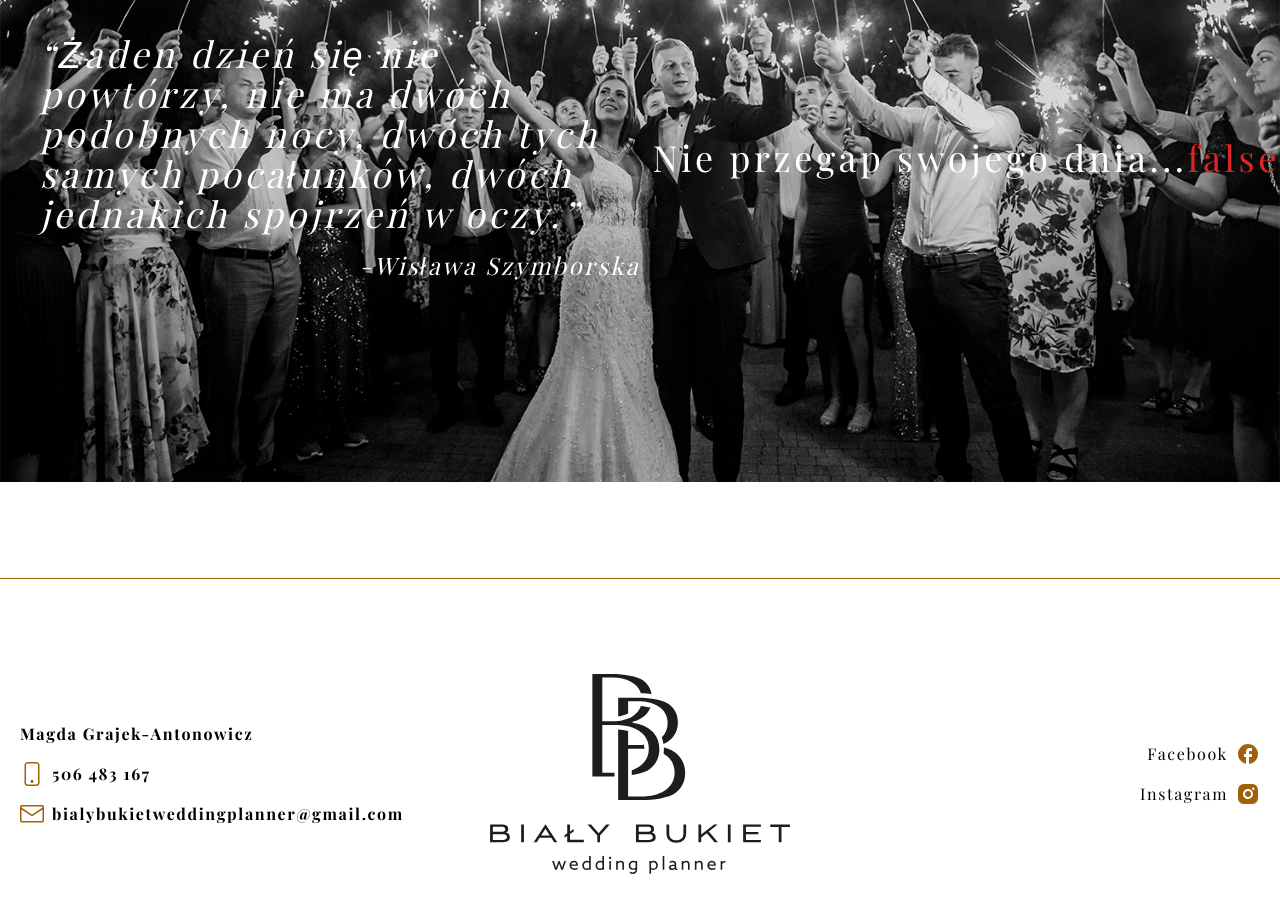
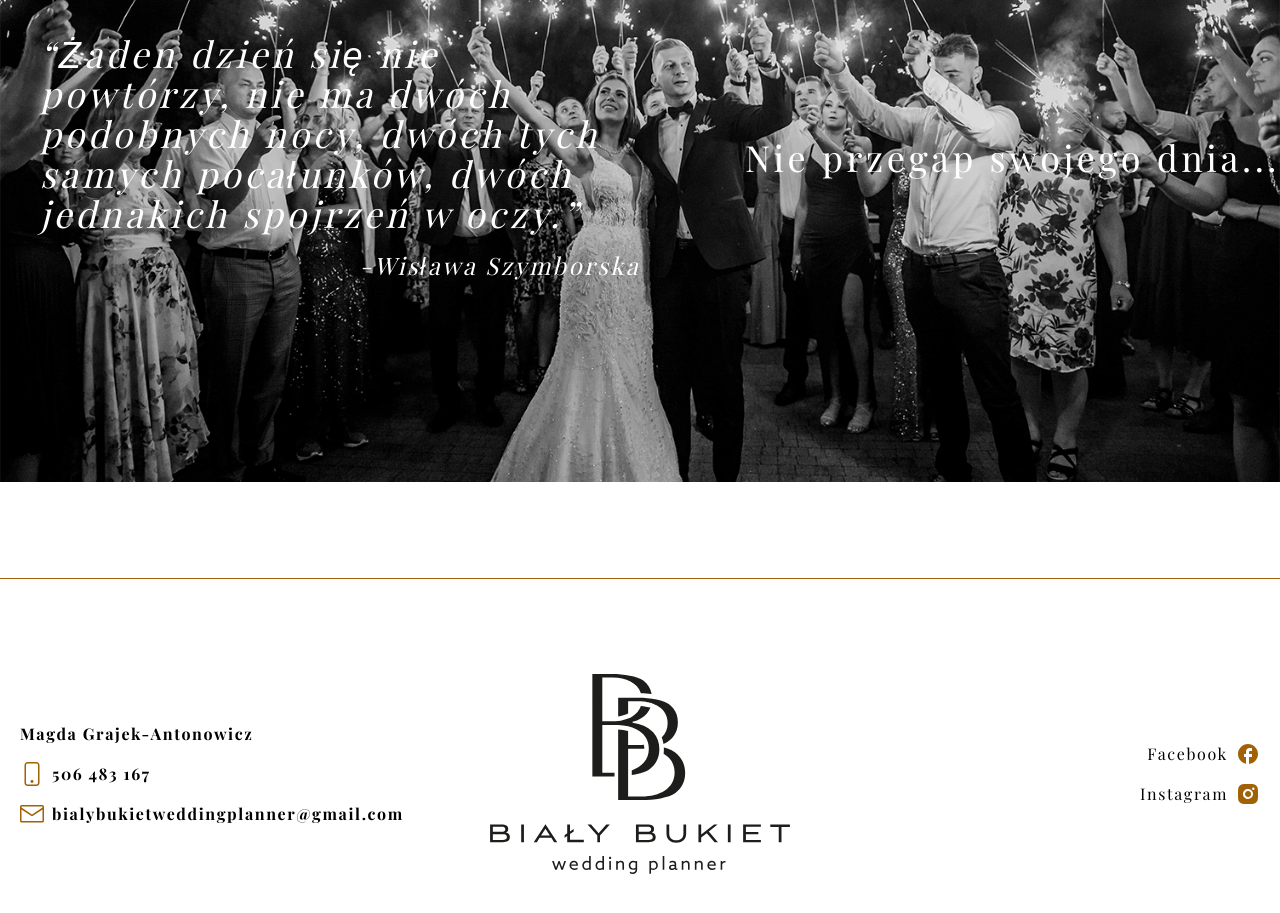
Before and after one commit to MarcinPultorak/bialy-bukiet, a Next.js app: page / in a window 1280 px wide. Shown: the part 3800-4713 px from the top of the page. Built offline with nearby package versions, Linux system fonts and the light colour scheme; a web font is replaced by a local one.

Commit message:
ios fixed

```diff
--- a/src/components/feature/Quote.tsx
+++ b/src/components/feature/Quote.tsx
@@ -31,9 +31,6 @@ const Quote: FC = () => {
         <div className="flex flex-col justify-center">
           <p className="self-center lg:self-end tracking-widest">
             Nie przegap swojego dnia...
-            <span className="text-4xl text-red-600">
-              {isIOS ? "true" : "false"}
-            </span>
           </p>
         </div>
       </div>
```
